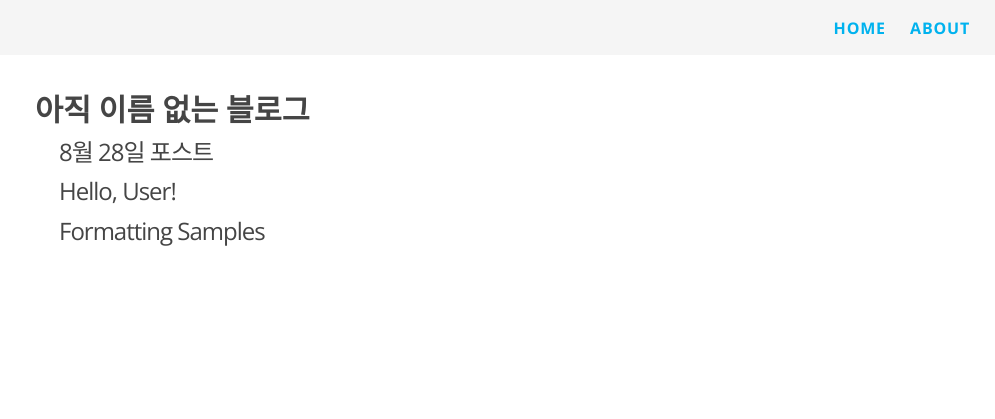
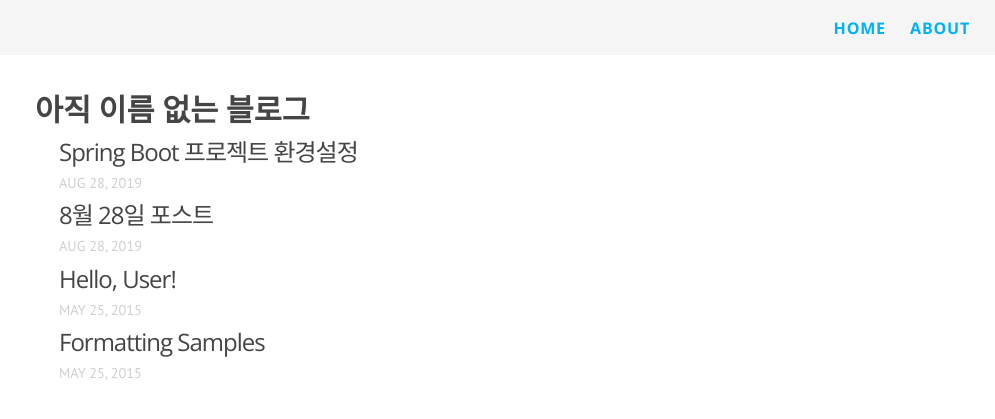
Before and after one commit to Harsik/Harsik.github.io, a Jekyll site: the page built from index.html, in a window 1280 px wide. Shown: the top 419 px of the page, without its empty margins (285-1280 px from the left). Built offline with Jekyll 4.4.1, drawn with Linux system fonts in a browser that asks for light colours; nearby versions of some CDN libraries.

Commit message:
add posts

```diff
--- a/_posts/2019-08-28-post.markdown
+++ b/_posts/2019-08-28-post.markdown
@@ -4,7 +4,6 @@ title: "8월 28일 포스트"
 date: 2019-08-28
 categories:
 ---
-<div>
 첫 시작부터 거창한 걸 하고 싶었지만 일단 내가 하고 싶은 말부터 적기로 하였다.<br>
 일단 이 사이트를 왜 만들고 싶어했는가 사이트를 만들게 된 동기부터 적자면
 프로젝트 종료와 투입사이에 쉬는 시간을 갖는데 그 동안에 만든 내 토이프로젝트를
@@ -15,4 +14,3 @@ categories:
 그렇게 블로그는 GP로 만들기로 하였다. 첫 설명에는 매우 간단하여 html로만 만들 수 있었으나 이 GP는 jekyll이라는 웹사이트 엔진을 사용한다는 것을 알아냈다.<br>
 그래서 jekyll을 좀 더 살펴보니 이 엔진은 liquid라는 언어를 사용하며 이 언어는 ruby라는 언어로부터 파생됬다고 한다.
 이 ruby라는 언어가 웹사이트를 만들 때 사용하는 언어 중 하나라는 것을 전에 본적이 있다. 여기까지 손 댈지는 몰랐지만 어쨋든 시작해보기로 한다.<br>
-</div>
--- /dev/null
+++ b/_posts/2019-08-28-pz echo environment.markdown
@@ -0,0 +1,29 @@
+---
+layout: post
+title: "Spring Boot 프로젝트 환경설정"
+date: 2019-08-28
+categories:
+---
+글을 쓰는건 정말 힘든일이다. 지금 당장 내가 쓰고 싶은 글에서 무엇부터 시작해야할지도 모르지 않는가. 하지만 지금 쓰다보면 글자가 쌓여 글이 되고 글이 쌓여 블로그가 되어 바닷모래를 모아 성을 만드는 것처럼 내가 쓰고 싶은 글이 될 수 있을 것이다.
+<br>
+![모래성 이미지]()
+<br>
+어쩌면 내가 참고 했던 사이트는 이것이것이며 이걸 참고 하면 될 것이다라고 넘어 가면 편할거라고도 생각하지만 그러면 내게 남는게 뭐가 있을까 내것이 되는건 몇 없을 것이다.
+<br>
+닳고 닳아 이제 남은 페이지가 얼마 없는 수첩을 매만졌다. 하나 둘 넘어가면서 보면 내가 얼마나 노력했는지가 보이는 것 같아 보람찬 기분이 든다. 그리고 세월의 흐름도 느껴지면서 씁쓸한 기분도 든다.
+<br>
+![수첩 이미지]()
+<br>
+이제부터 내가 제작했던 토이 프로젝트에 대해 설명할 것이다.
+<br>
+이 프로젝트는 5월 초부터 7월 초까지 약 2달간 제작하였으며 백엔드 프로젝트인 Echo 프로젝트와 프론트엔드 프로젝트인 Charlie 프로젝트를 동시 진행하였다.
+<br>
+Echo 프로젝트는 Spring boot를 사용하여 Charlie 프로젝트는 Vue.js를 사용하여 제작하였다. 이 프로젝트를 만들게된 계기는 팀장님께 다음 프로젝트에 대비하기 위해 다루어야 할 도구와 언어를 익히기 위해서이다.
+<br>
+그렇게 토이 프로젝트를 위한 Alpha,Beta,Delta 프로젝트들을 거쳐가며 연습하고 본격적으로 시작할려고 하였다. 시작하기 전에 한가지 고민에 빠졌는데 백엔드를 우선 만들어야 하는가 아니만 프론트엔드를 먼저 만들어야 하는가에 대한 것이다.
+<br>
+독자들은 어떻게 생각하는가. 고민에 대한 결론은 독자들 본인에게 맞기겠다. 나는 결국 백엔드부터 시작하였다. 왜냐고 묻는다면 당시에는 백엔드가 건축을 위해 땅을 다지는 작업이며 지붕을 올리기 위해 기둥을 세우는 작업이라고 생각했기 때문이다.
+<br>
+![기둥과 지붕 이미지]()
+<br>
+<h1>내일 마저 작성할 것
--- a/index.html
+++ b/index.html
@@ -9,8 +9,8 @@ layout: default
   <ul class="post-list">
     {% for post in site.posts %}
       <li>
-        <!-- <span class="post-meta">{{ post.date | date: "%b %-d, %Y" }}</span> -->
         <a class="post-link" href="{{ post.url | prepend: site.baseurl }}">{{ post.title }}</a>
+        <span class="post-meta">{{ post.date | date: "%b %-d, %Y" }}</span>
       </li>
     {% endfor %}
   </ul>
```
